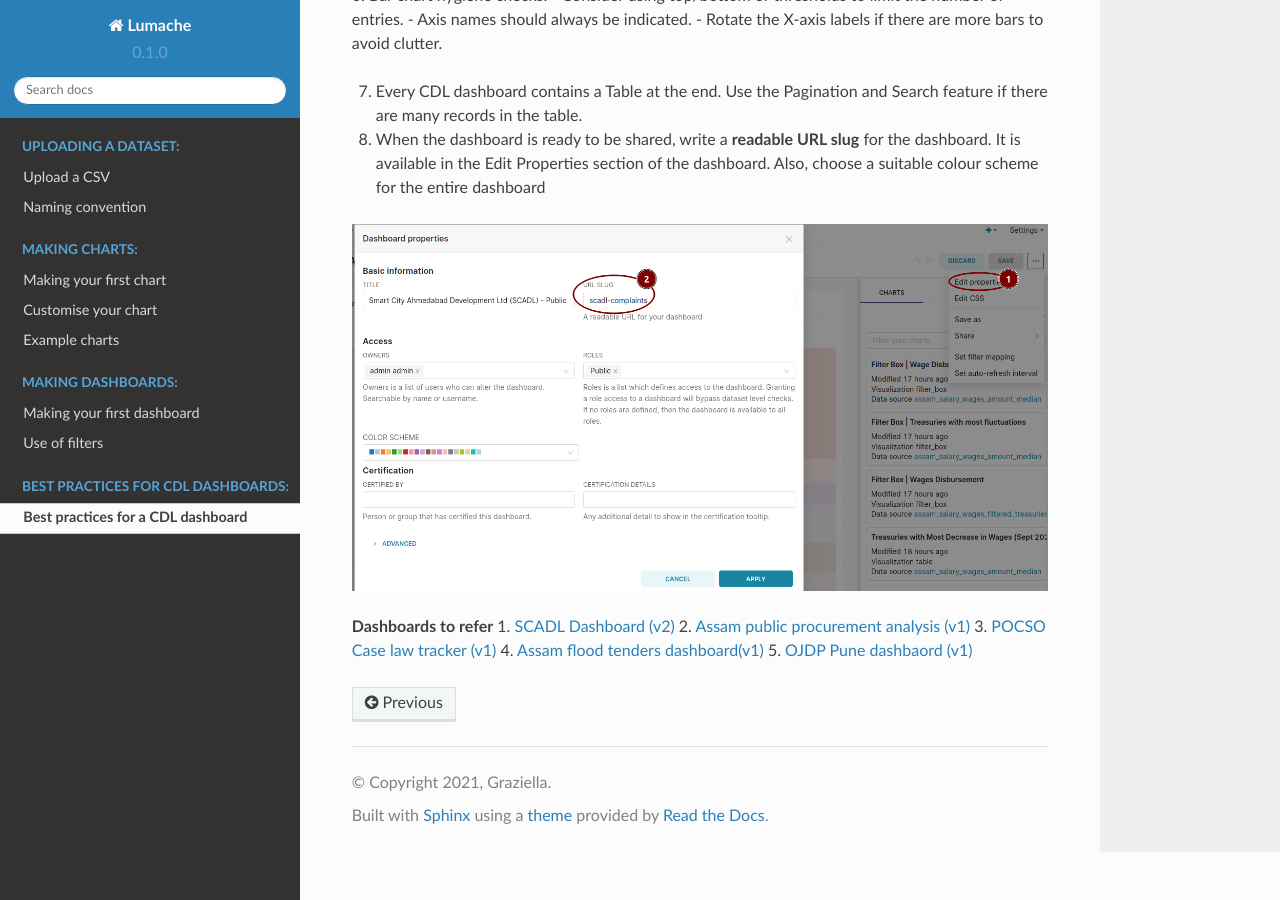
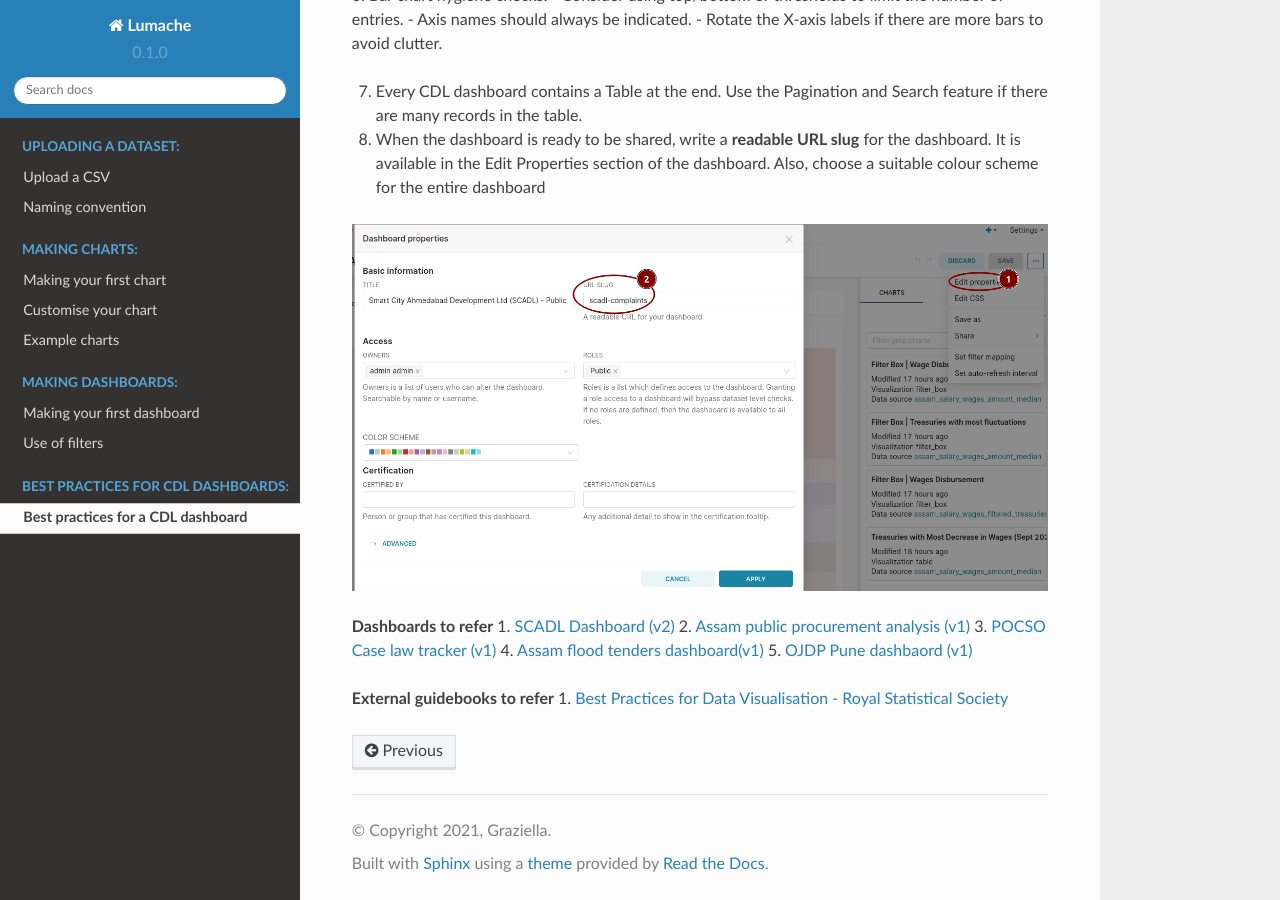
Before and after one commit to CivicDataLab/Superset_handbook, a Sphinx documentation site: the page built from docs/source/best_practices/best_practices.rst, in a window 1280 px wide and 900 px high, scrolled down 1222 px. Built offline with Sphinx 7.4.7 and the Read the Docs theme 2.0.0, drawn with Linux system fonts in a browser that asks for light colours; pages that are not in the unit, such as notebooks, are missing from menus.

Commit message:
Update RSS handbook

```diff
--- a/docs/source/best_practices/best_practices.rst
+++ b/docs/source/best_practices/best_practices.rst
@@ -32,3 +32,6 @@ Best practices for a CDL dashboard
 3. `POCSO Case law tracker (v1) <https://superset.civicdatalab.in/superset/dashboard/52/>`_
 4. `Assam flood tenders dashboard(v1) <https://superset.civicdatalab.in/superset/dashboard/flood-tenders-assam/>`_
 5. `OJDP Pune dashbaord (v1) <https://superset.civicdatalab.in/superset/dashboard/ojdp-pune/>`_
+
+**External guidebooks to refer**
+1. `Best Practices for Data Visualisation - Royal Statistical Society <https://royal-statistical-society.github.io/datavisguide/rss_conference.html>`_
```
